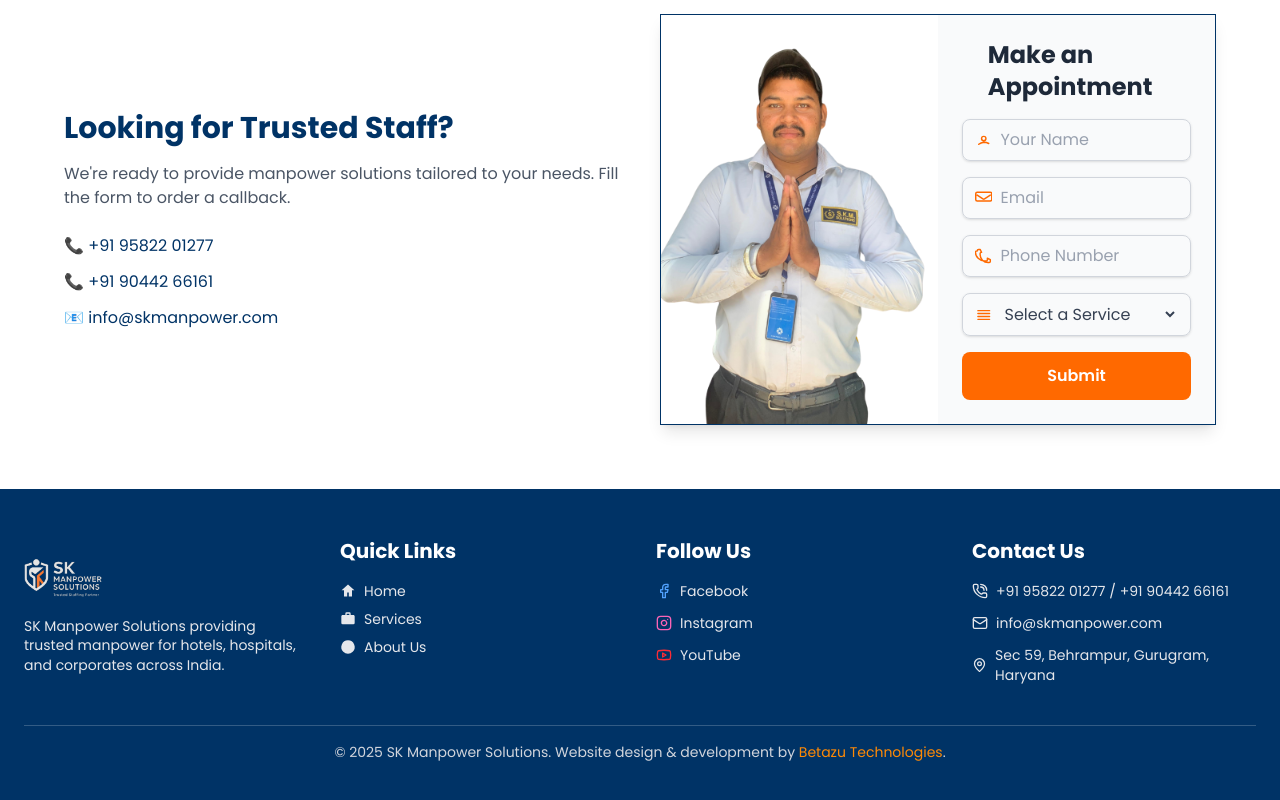
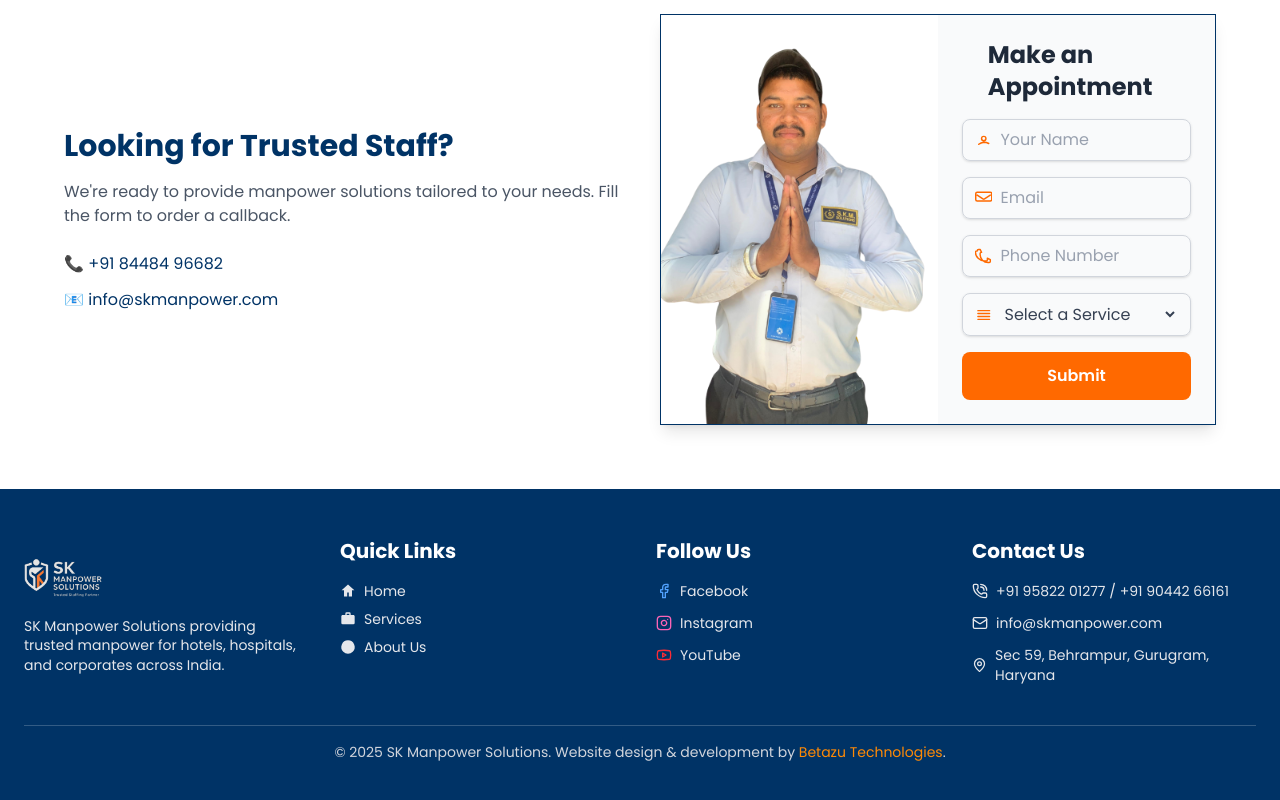
Before and after one commit to bikramm01/skmanpowersolutions, a Next.js app: page / in a window 1280 px wide. Shown: the part 2065-2865 px from the top of the page. Built offline with nearby package versions, Linux system fonts and the light colour scheme.

Commit message:
Update page.tsx

```diff
--- a/src/app/page.tsx
+++ b/src/app/page.tsx
@@ -338,8 +338,7 @@
         We&apos;re ready to provide manpower solutions tailored to your needs. Fill the form to order a callback.
       </p>
       <ul className="space-y-3 text-[#003366] font-medium">
-        <li>📞 +91 95822 01277</li>
-        <li>📞 +91 90442 66161</li>
+        <li>📞 +91 84484 96682</li>
         <li>📧 info@skmanpower.com</li>
       </ul>
     </div>
```
